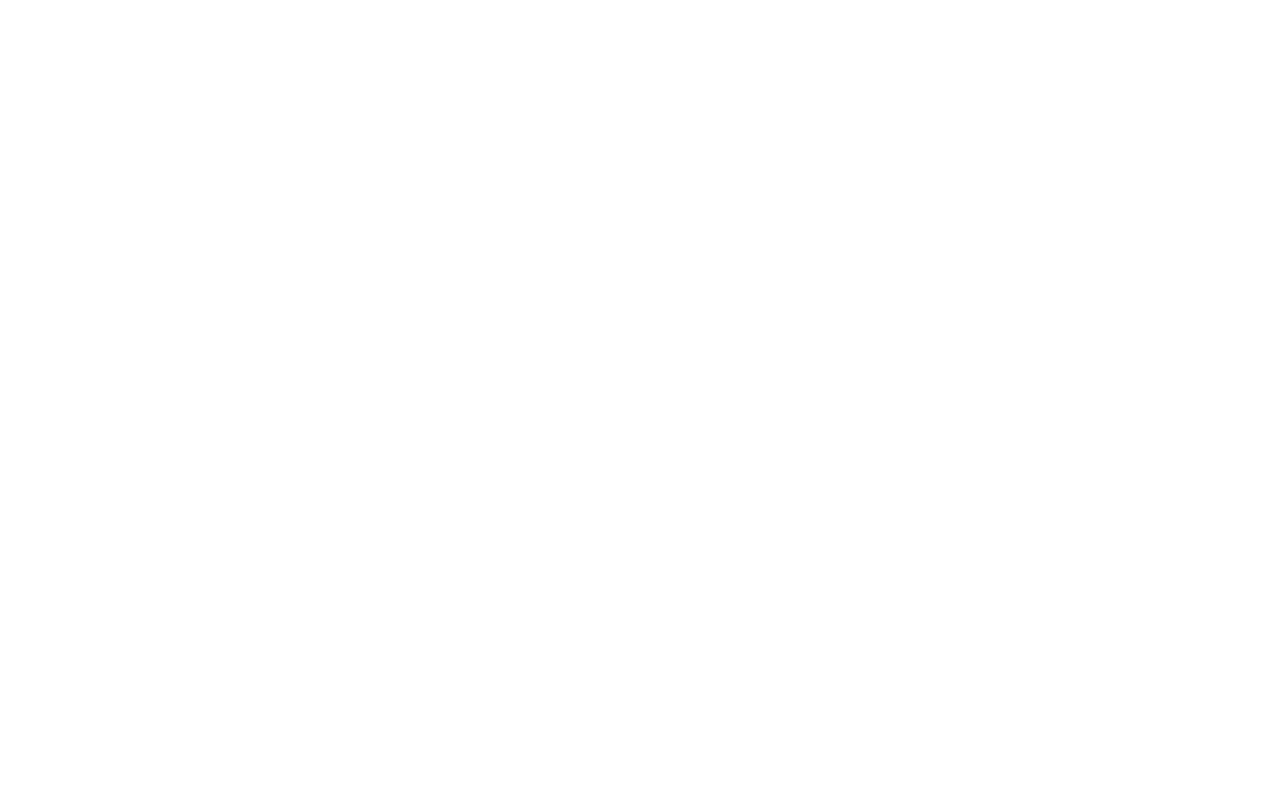
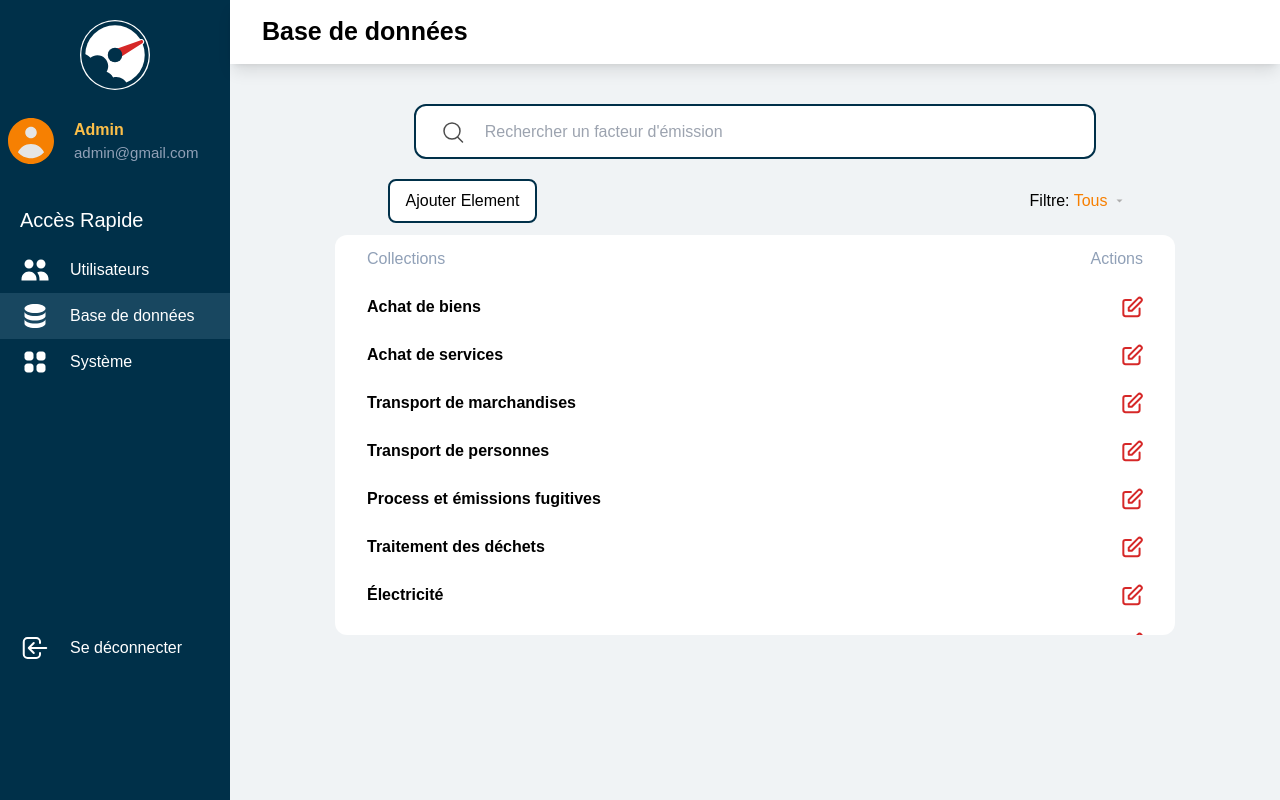
Before and after one commit to sawano4/Ecometer, a React (Vite) app in the folder frontend/: page /admin/bdd in a window 1280 px wide. Before the commit this address had no page. Built offline with nearby package versions, Linux system fonts and the light colour scheme.

Commit message:
navigate in side bar doesn't work

```diff
--- a/frontend/src/App.jsx
+++ b/frontend/src/App.jsx
@@ -22,6 +22,7 @@
 
 import "./App.css";
 import Utilisateurs from "./admin/pages/Utilisateurs.jsx";
+import Basededonnees from "./admin/pages/Basededonnees.jsx";
 
 function App() {
   const isConnected = localStorage.getItem('isConnected'); // Gérer l'état de connexion ici
@@ -40,7 +41,8 @@
           />
           <Route path="/calculateur" element={<Calculateur />} />
           <Route path="/rapport" element={<Rapport />} />
-          <Route path="/admin" element={<Utilisateurs/>}/>
+          <Route path="/admin/utilisateurs" element={<Utilisateurs/>}/>
+          <Route path="/admin/bdd" element={<Basededonnees/>}/>
           <Route path="/forgetpassword" element={<Forgetpassword />} />
           <Route path="/verf" element={ !verifiedEmail ? <Verf /> : <Navigate to="/acceuil" />}/>
         </Routes>
--- a/frontend/src/admin/pages/Utilisateurs.jsx
+++ b/frontend/src/admin/pages/Utilisateurs.jsx
@@ -11,6 +11,7 @@
 import InfoUtilisateur from '../components/InfoUtilisateur'
 
 function Utilisateurs() {
+
   const [open, setOpen] = useState(false);
   const [choix, setChoix] = useState("Tous");
   const [users, setUsers] = useState([]);
@@ -19,9 +20,11 @@
   const [inputValue, setInputValue] = useState("");
   const [filteredUsers, setFilteredUsers] = useState([]);
   const [selectedUser, setSelectedUser] = useState("");
+  const filters = ["Tous", "Non vérifiés", "Vérifiés", "Employés < 10", "10 < Employés < 100", "Employés > 100"]
 
   const updateInputValue = (s) => {
     setInputValue(s);
+    console.log(s);
     setFilteredUsers(users.filter(user => user.name.toLowerCase().startsWith(inputValue.toLowerCase())));
   }
 
@@ -31,7 +34,26 @@
 
   const handleClick = (e) => {
     setOpen(false);
-    setChoix(e.target.innerText)
+    setChoix(e.target.innerText);
+    // switch (choix) {
+    //   case "Tous":
+    //     filteredUsers = [...users];
+    //   case "Non vérifiés":
+    //     setFilteredUsers(filteredUsers.filter(user => (!user.verified)));
+    //     break;
+    //   case "Vérifiés":
+    //     setFilteredUsers(filteredUsers.filter(user => (user.verified)));
+    //     break;
+    //   case "Employés < 10":
+    //     setFilteredUsers(filteredUsers.filter(user => (user.numberOfEmployees <= 10)));
+    //     break;
+    //   case "10 < Employés < 100":
+    //     setFilteredUsers(filteredUsers.filter(user => (user.numberOfEmployees > 10 && user.numberOfEmployees <= 100)));
+    //     break;
+    //   case "Employés > 100":
+    //     setFilteredUsers(filteredUsers.filter(user => (user.numberOfEmployees > 100)));
+    //     break;
+    // }
   }
 
   const showPopupAdd = () => {
@@ -83,17 +105,16 @@
               <img src="../../../public/fleche.svg" alt="Expand" className='cursor-pointer' onClick={handleExpand} />
               {open ? (
                 <div className='absolute bg-[#ffffff] z-10  rounded-lg cursor-pointer'>
-                  <div className="w-full text-center p-2 border border-solid hover:bg-blue-600 hover:text-white" onClick={(e) => handleClick(e)}>
-                    <p>Tous</p>
-                  </div>
-                  <div className="w-full text-center p-2 border border-solid hover:bg-blue-600 hover:text-white" onClick={(e) => handleClick(e)}>
-                    <p>Exemple</p>
-                  </div>
+                  {filters.map((filter, index) => (
+                    <div className="w-full text-center p-2 border border-solid hover:bg-blue-600 hover:text-white" onClick={(e) => handleClick(e)} key={index}>
+                      <p>{filter}</p>
+                    </div>
+                  ))}
                 </div>
               ) : null}
             </div>
           </div>
-          <div className='w-[80%] max-h-[400px] bg-white rounded-xl px-5 overflow-y-scroll'>
+          <div className='w-[80%] max-h-[400px] bg-white rounded-xl px-5 overflow-y-scroll shadow-xl'>
             <div className='flex justify-between p-3 text-specialGrey'>
               <p className='w-full'>Nom</p>
               <p className='w-full'>Structure</p>
@@ -106,7 +127,7 @@
                 <p className='text-specialGrey'>Aucun utilisateur trouvé</p>
               </div>
             )}
-            {(inputValue == "") ?
+            {(inputValue == "")  ?
               users.map((user, index) => (
                 <InfoUtilisateur key={index} nom={user.name} structure={user.structure} nbrBilans={user.numberOfEmployees} verifie={user.verified} show={showPopupMod} modify={() => {modifySelectedUser(index, false)}}/>
               )) :
```
Also changed, not shown: frontend/src/admin/components/Sidebar.jsx (+10 -9 lines).
